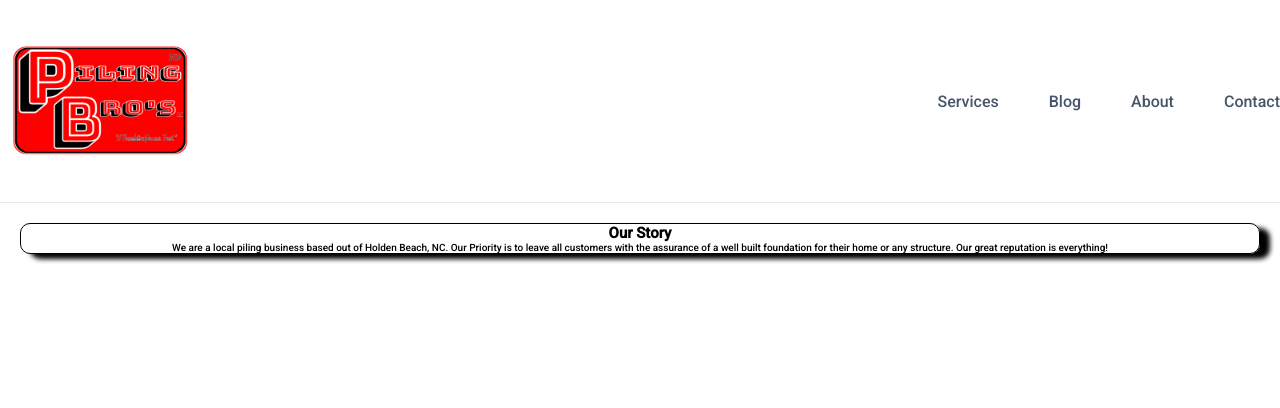
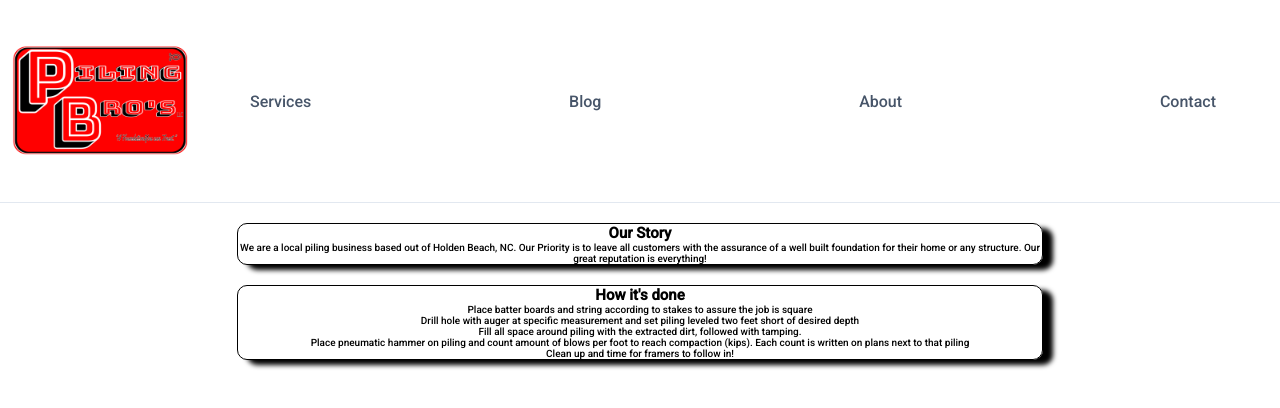
Before and after one commit to Alec1693/PilingBros, a plain HTML site: page index.html in a window 1280 px wide. Drawn offline with Linux system fonts and the light colour scheme.

Commit message:
4.19.update

```diff
--- a/index.html
+++ b/index.html
@@ -38,11 +38,25 @@
     </nav>
 </header>
 <div class="container" id="about-section">
-  <h2>Our Story</h2>
-  <p>We are a local piling business based out of Holden Beach, NC. Our Priority is
+  <div class="content">
+    <h2>Our Story</h2>
+    <p>We are a local piling business based out of Holden Beach, NC. Our Priority is
      to leave all customers with the assurance of a well built foundation for their home
      or any structure. Our great reputation is everything!
-  </p>
+    </p>
+  </div>
+</div>
+<div class="container" id="steps">
+  <div class="content">
+    <h2 class="section-headings">How it's done</h2>
+      <ol>
+          <li>Place batter boards and string according to stakes to assure the job is square</li>
+          <li>Drill hole with auger at specific measurement and set piling leveled two feet short of desired depth</li>
+          <li>Fill all space around piling with the extracted dirt, followed with tamping.</li>
+          <li>Place pneumatic hammer on piling and count amount of blows per foot to reach compaction (kips). Each count is written on plans next to that piling</li>
+          <li>Clean up and time for framers to follow in!</li>
+      </ol>
+  </div>
 </div>
 <!--
   <div class="topnav">
--- a/style.css
+++ b/style.css
@@ -41,9 +41,11 @@ a {
     background-color: #101010;
 }
 .nav-menu {
+    width: 100%;
     display: flex;
     justify-content: space-between;
     align-items: center;
+    padding-right: 5%;
 }
 
 .nav-item {
@@ -88,6 +90,7 @@ a {
     }
 
     .hamburger {
+        padding-right: 5%;
         display: block;
         cursor: pointer;
     }
@@ -110,8 +113,13 @@ a {
     flex-direction: column;
     justify-content: center;
     align-items: center;
+    margin: 2rem;
+}
+
+.content{
+    width: 65%;
+    text-align: center;
     border: 1px solid black;
     box-shadow: 10px 5px 5px black;
     border-radius: 10px;
-    margin: 2rem;
 }
```
